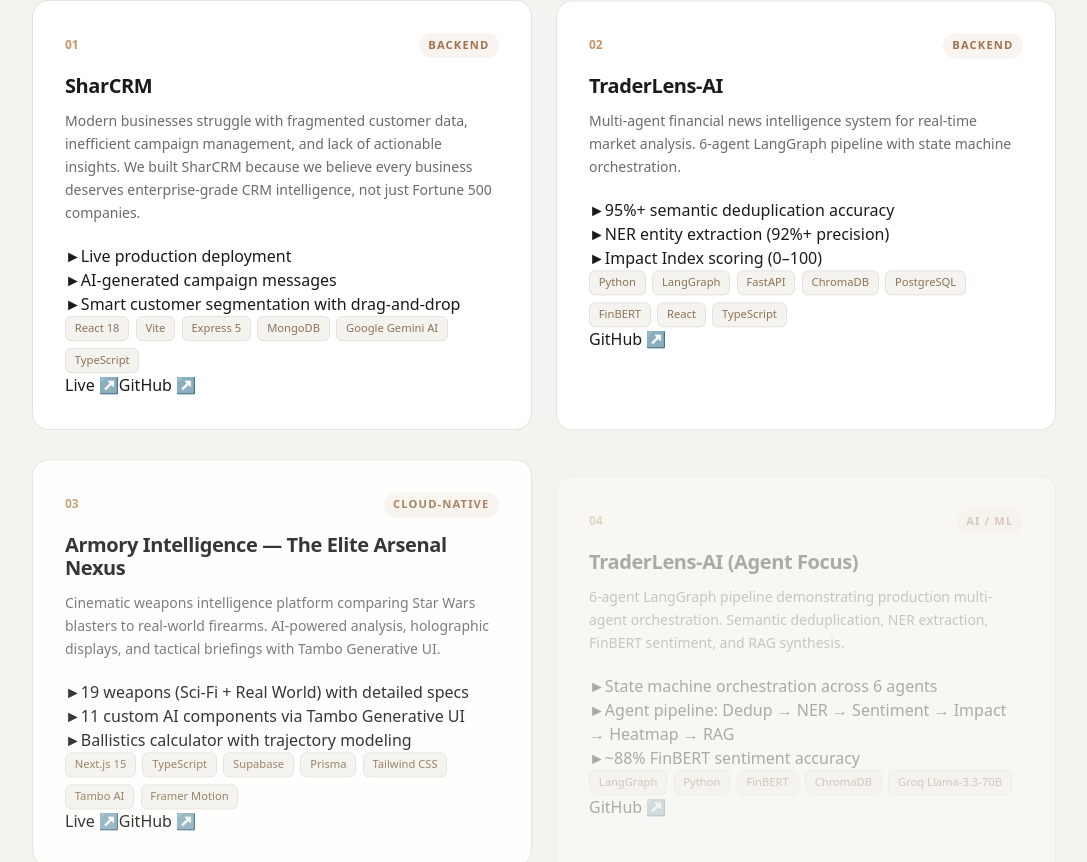
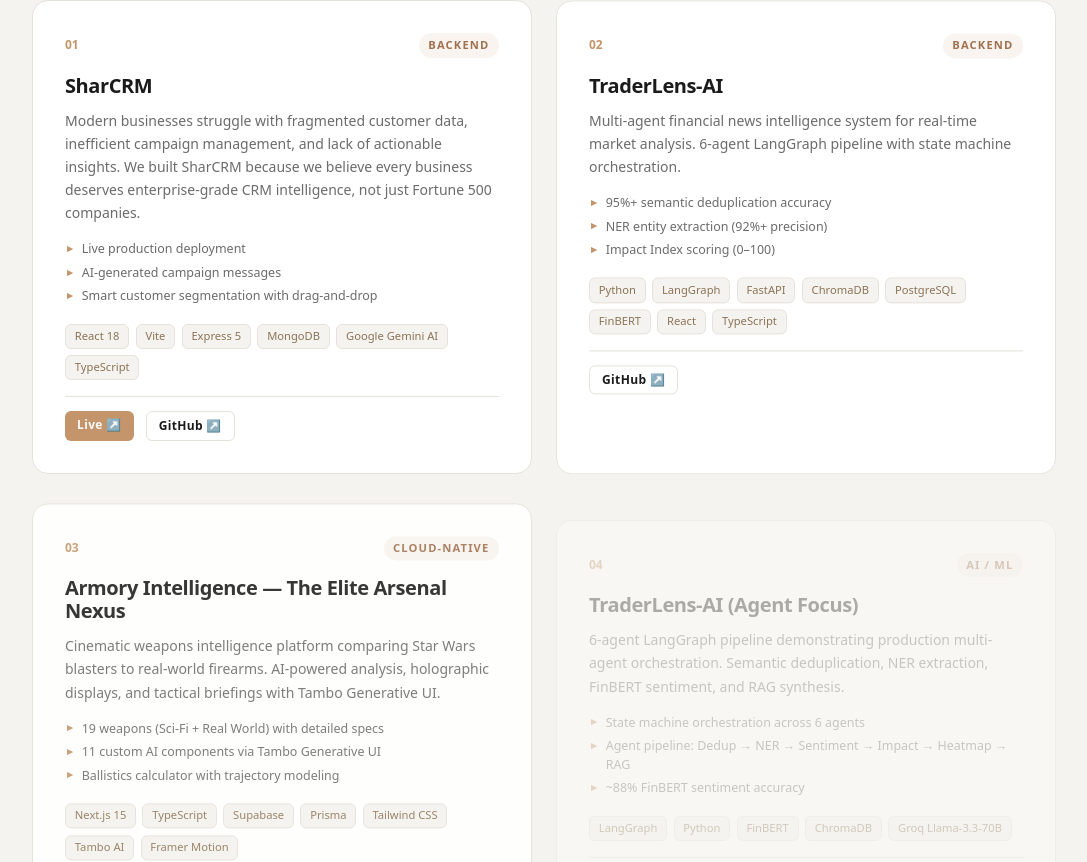
Before and after one commit to luxmikant/personal-portfolio, a Next.js app: page / in a window 1280 px wide. Shown: the part 1978-2840 px from the top of the page, without its empty margins (96-1183 px from the left). Built offline with nearby package versions, Linux system fonts and the light colour scheme; no server answers.

Commit message:
feat(styles): add project card highlights, link row, and live/github button styles

```diff
--- a/src/app/globals.css
+++ b/src/app/globals.css
@@ -784,13 +784,73 @@
   font-size: 0.875rem;
   line-height: 1.65;
   color: var(--muted);
-  margin-bottom: 1.25rem;
+  margin-bottom: 1rem;
+}
+
+.project-card-highlights {
+  list-style: none;
+  padding: 0;
+  margin: 0 0 1.1rem;
+  display: flex;
+  flex-direction: column;
+  gap: 0.3rem;
+}
+
+.project-highlight-item {
+  font-size: 0.78rem;
+  color: var(--muted);
+  display: flex;
+  align-items: flex-start;
+  gap: 0.4rem;
+  line-height: 1.5;
+}
+
+.project-highlight-dot {
+  color: var(--accent-primary);
+  flex-shrink: 0;
+  margin-top: 0.05rem;
+  font-size: 0.65rem;
+}
+
+.project-card-links {
+  display: flex;
+  gap: 0.75rem;
+  margin-top: 1rem;
+  padding-top: 0.85rem;
+  border-top: 1px solid var(--border);
+}
+
+.project-link {
+  font-size: 0.75rem;
+  font-weight: 600;
+  letter-spacing: 0.03em;
+  text-decoration: none;
+  padding: 0.3rem 0.75rem;
+  border-radius: 6px;
+  transition: opacity 0.2s, transform 0.2s;
+}
+
+.project-link:hover {
+  opacity: 0.75;
+  transform: translateY(-1px);
+}
+
+.project-link-live {
+  background: var(--accent-primary);
+  color: var(--background);
+}
+
+.project-link-github {
+  background: transparent;
+  color: var(--foreground);
+  border: 1px solid var(--border);
 }
 
 .project-card-tech {
   display: flex;
   flex-wrap: wrap;
   gap: 0.4rem;
+  margin-top: 0.75rem;
 }
 
 .project-tech-pill {
```
